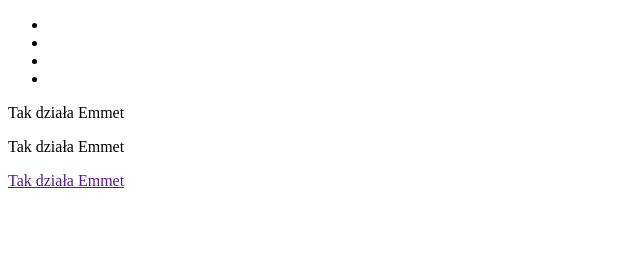
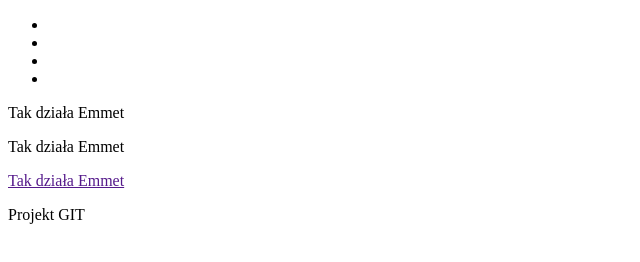
Before and after one commit to emaka79/projekt-startowy, a plain HTML site: page index.html in a window 1280 px wide. Shown: the whole page, without its empty margins (0-640 px from the left). Drawn offline with Linux system fonts and the light colour scheme.

Commit message:
Pierwsza zmiana

```diff
--- a/index.html
+++ b/index.html
@@ -37,5 +37,7 @@
         <section id="s-4" class="special-s"></section>
         <section id="s-5" class="special-s"></section>
 
+        <p>Projekt GIT</p>
+
 </body>
 </html>
```
